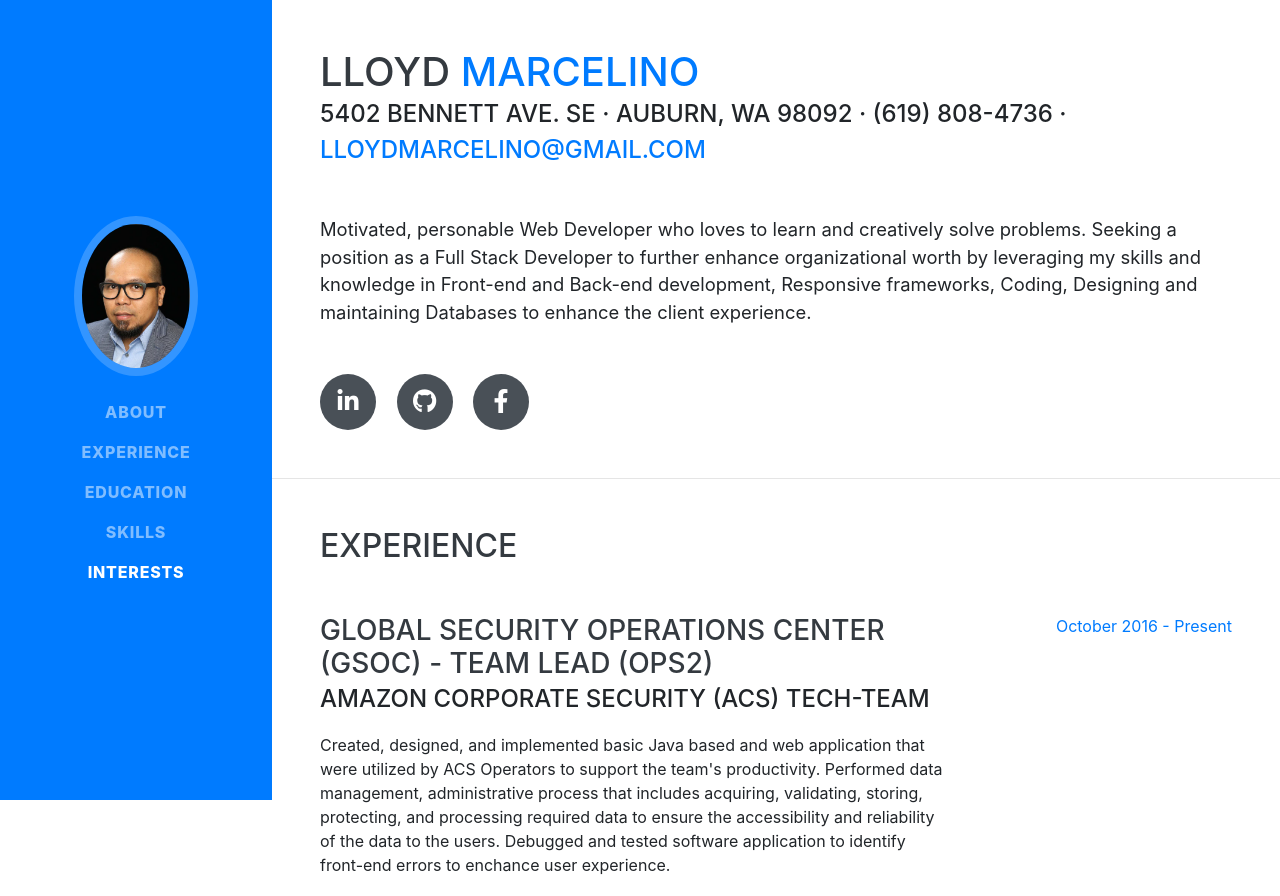
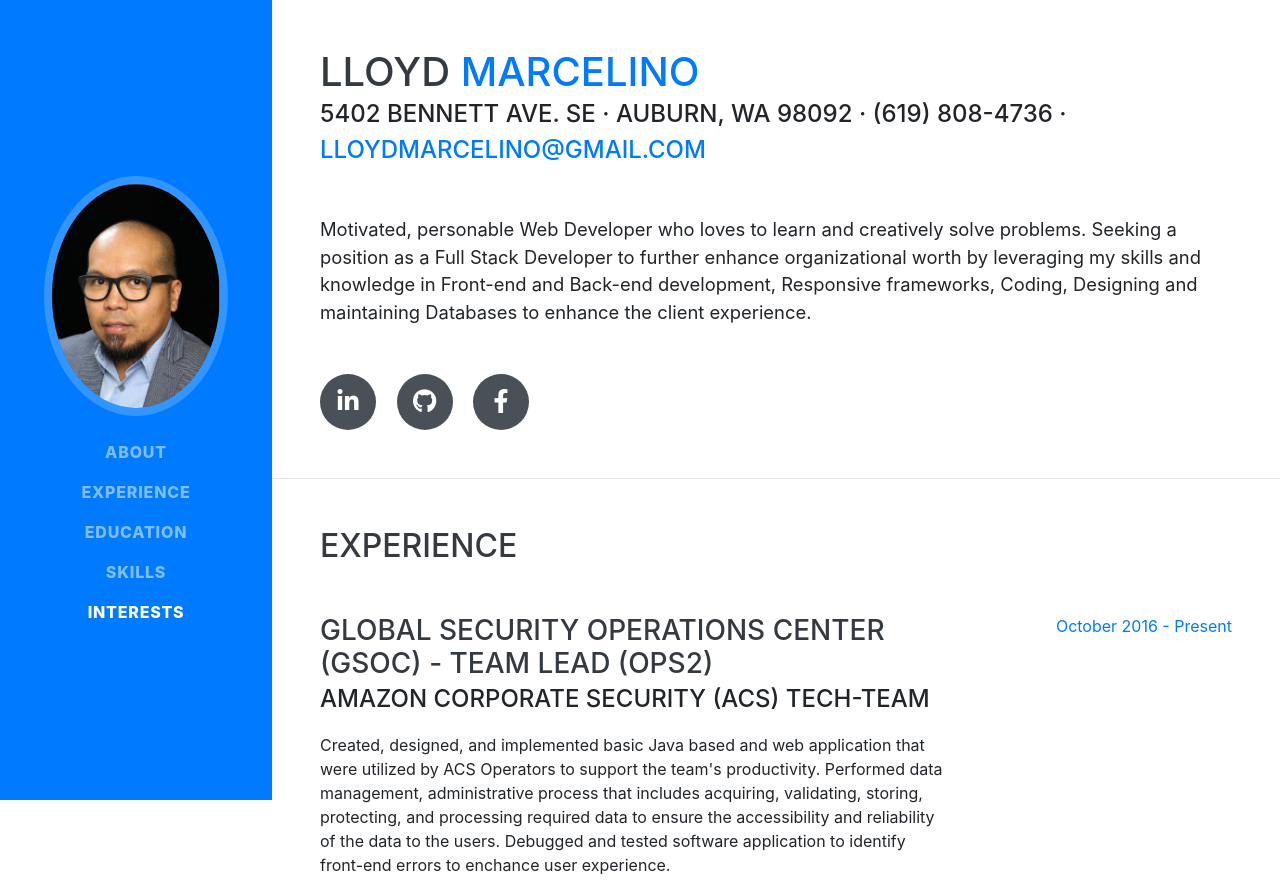
Before and after one commit to Ethanlloyd21/resume, a website with bundled scripts: page index.html in a window 1280 px wide. Shown: the top 896 px of the page. Built offline with nearby package versions, Linux system fonts and the light colour scheme; a web font is replaced by a local one.

Commit message:
update pic

```diff
--- a/css/resume.css
+++ b/css/resume.css
@@ -1,8 +1,4 @@
-/*!
- * Start Bootstrap - Resume v5.0.8 (https://startbootstrap.com/template-overviews/resume)
- * Copyright 2013-2019 Start Bootstrap
- * Licensed under MIT (https://github.com/BlackrockDigital/startbootstrap-resume/blob/master/LICENSE)
- */
+
 
 body {
   font-family: 'Muli', -apple-system, BlinkMacSystemFont, 'Segoe UI', Roboto, 'Helvetica Neue', Arial, sans-serif, 'Apple Color Emoji', 'Segoe UI Emoji', 'Segoe UI Symbol', 'Noto Color Emoji';
@@ -110,8 +106,8 @@ p.lead {
     padding: 0.5rem;
   }
   #sideNav .navbar-brand .img-profile {
-    max-width: 10rem;
-    max-height: 10rem;
+    max-width: 15rem;
+    max-height: 15rem;
     border: 0.5rem solid rgba(255, 255, 255, 0.2);
   }
   #sideNav .navbar-collapse {
--- a/index.html
+++ b/index.html
@@ -17,6 +17,7 @@
   <link href="https://fonts.googleapis.com/css?family=Saira+Extra+Condensed:500,700" rel="stylesheet">
   <link href="https://fonts.googleapis.com/css?family=Muli:400,400i,800,800i" rel="stylesheet">
   <link href="vendor/fontawesome-free/css/all.min.css" rel="stylesheet">
+  <link rel="icon" type="image/png" sizes="32x32" href="img/favicon-32x32.png">
 
   <!-- Custom styles for this template -->
   <link href="css/resume.css" rel="stylesheet">
```
Also changed, not shown: img/android-chrome-192x192.png (added), img/android-chrome-512x512.png (added), img/apple-touch-icon.png (added), img/favicon-16x16.png (added), img/favicon-32x32.png (added).
